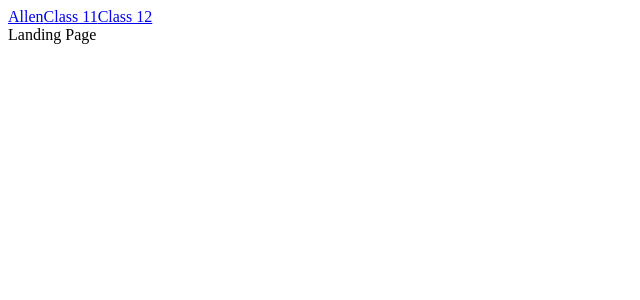
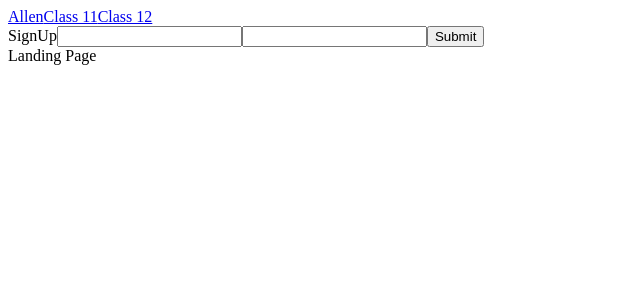
Before and after one commit to Shivam30Mishra/React---Router, a React (Vite) app: page / in a window 1280 px wide. Shown: the top 300 px of the page, without its empty margins (0-640 px from the left). Built offline with nearby package versions, Linux system fonts and the light colour scheme.

Commit message:
understood useRef hook and created InputRef that focus on input while clicking submit

```diff
--- a/src/App.jsx
+++ b/src/App.jsx
@@ -1,4 +1,5 @@
 import { BrowserRouter, Routes, Route, Link, useNavigate, Outlet } from 'react-router-dom'
+import { Input } from "./Ref"
 
 function App() {
   return (
@@ -21,6 +22,7 @@ function App() {
 function Layout() {
   return (<div style={{height:"100vh"}}>
     <Header />
+    <Input />
     <div style={{height:"90vh"}}>
       <Outlet />
     </div>
--- /dev/null
+++ b/src/Ref.jsx
@@ -0,0 +1,17 @@
+import { useRef } from 'react'
+
+export function Input () {
+  const InputRef = useRef();
+
+  function focusOnInput() {
+    InputRef.current.focus()
+  }
+
+  return (
+    <>
+      SignUp<input ref={InputRef} type="text" />
+      <input type="text" />
+      <button onClick={focusOnInput}>Submit</button>
+    </>
+  )
+}
```
